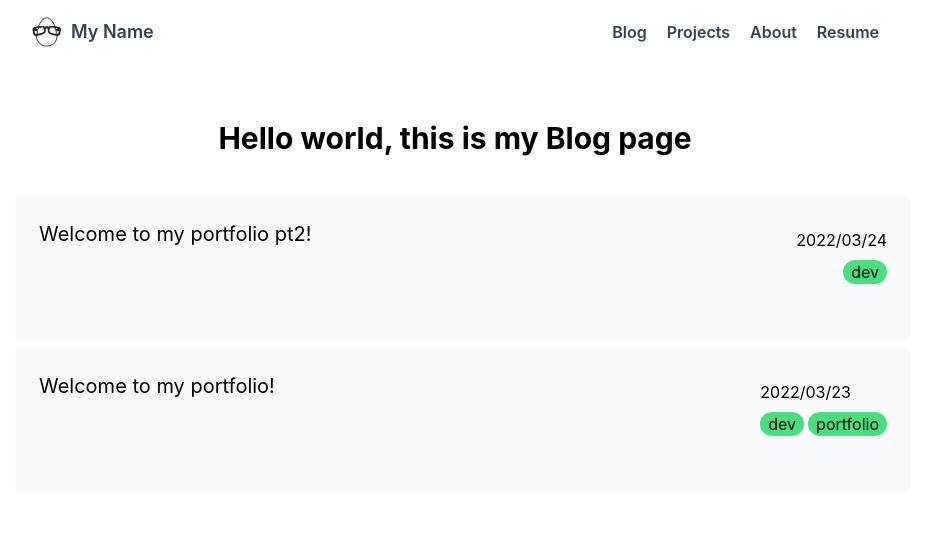
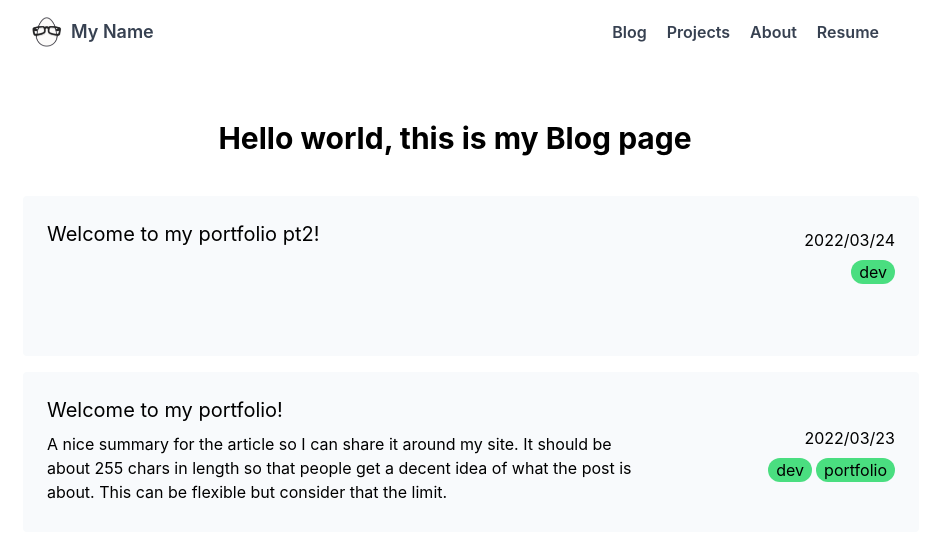
Before and after one commit to eggheadio/portfolio-template-and-challenge, a Next.js app: page /blog in a window 1280 px wide. Shown: the top 538 px of the page, without its empty margins (185-1111 px from the left). Built offline with nearby package versions, Linux system fonts and the light colour scheme.

Commit message:
add styling for blog post cards

```diff
--- a/_posts/my-first-post.md
+++ b/_posts/my-first-post.md
@@ -2,7 +2,7 @@
 title:  "Welcome to my portfolio!"
 date: 2022/03/23
 tags: [dev, portfolio]
-summary: "A nice summary to share around my site"
+summary: "A nice summary for the article so I can share it around my site. It should be about 255 chars in length so that people get a decent idea of what the post is about. This can be flexible but consider that the limit."
 ---
 
 **Hello world**, this is my first Next.js blog post and it is written in Markdown.
--- a/src/pages/blog/index.tsx
+++ b/src/pages/blog/index.tsx
@@ -18,13 +18,18 @@ const Blog: NextPage<{posts: PostType[]}> = ({posts}) => {
           {posts.map((post) => {
             return (
               <Link href={`/blog/${post.slug}`}>
-                <li className='w-full h-36 p-6 m-2 bg-slate-50 rounded hover:bg-slate-200 hover:cursor-pointer hover:py-8 transition-all'>
+                <li className='w-full h-40 p-6 m-4 bg-slate-50 rounded hover:bg-slate-200 hover:cursor-pointer transition-all'>
                   <div className='flex flex-row justify-between'>
-                    <p className='text-xl'>
-                      {post.title}
-                    </p>
-                    <div className='flex flex-col gap-2 my-2'>
-                      <span className='float-right'>{post.date}</span>
+                    <div className=''>
+                      <p className='text-xl'>
+                        {post.title}
+                      </p>
+                      <p className='my-2 w-5/6'>
+                        {post.summary}
+                      </p>
+                    </div>
+                    <div className='flex flex-col gap-2 my-2 justify-center'>
+                      <span className='text-right'>{post.date}</span>
                       {
                         post.tags ?
                         (<ul className='flex flex-row gap-1 justify-end'>
@@ -35,8 +40,6 @@ const Blog: NextPage<{posts: PostType[]}> = ({posts}) => {
                       }
                     </div>
                   </div>
-
-
                 </li>
               </Link>
             )
@@ -51,7 +54,7 @@ const Blog: NextPage<{posts: PostType[]}> = ({posts}) => {
 
   export async function getStaticProps() {
 
-    const posts = getAllPosts(['slug', 'title', 'tags', 'date'])
+    const posts = getAllPosts(['slug', 'title', 'tags', 'date', 'summary'])
 
     return {
       props: {
--- a/src/pages/index.tsx
+++ b/src/pages/index.tsx
@@ -6,35 +6,34 @@ import Image from 'next/image'
 
 const Home: NextPage = () => {
   return (
-    <div
-    >
-      <div
-        className='flex min-h-screen justify-center items-center bg-gradient-to-b  from-[#004466] via-[#00ffa2] to-transparent'
+    <div className='max-w-4xl'>
+      <section
+        className='flex min-h-screen w-screen justify-center items-center bg-gradient-to-b  from-[#004466] via-[#00ffa2]  to-[#F2FFFA]'
         // style={{
         //   backgroundImage: `url('/assets/background.svg')`,
         //   backgroundSize: `cover`
         // }}
-      >
+        >
         <div className='flex flex-row items-center'>
           <div className="flex justify-center items-center bg-white w-96 h-96 rounded-lg ">
               <p>put an image here</p>
           </div>
           <div className="ml-4">
             <h1 className="text-3xl font-bold">
-            Hello world, this is my portfolio
+              Hello world, this is my portfolio
             </h1>
             <p className="pt-2 text-base">
               Where I show you my expertise and thoughts as I build
             </p>
           </div>
         </div>
-      </div>
+      </section>
 
-      <div>
-        <span>
-          something else
-        </span>
-      </div>
+      <section>
+        <h2 className="text-3xl font-bold">
+              Hello world, this is my portfolio
+        </h2>
+      </section>
     </div>
   )
 }
```
